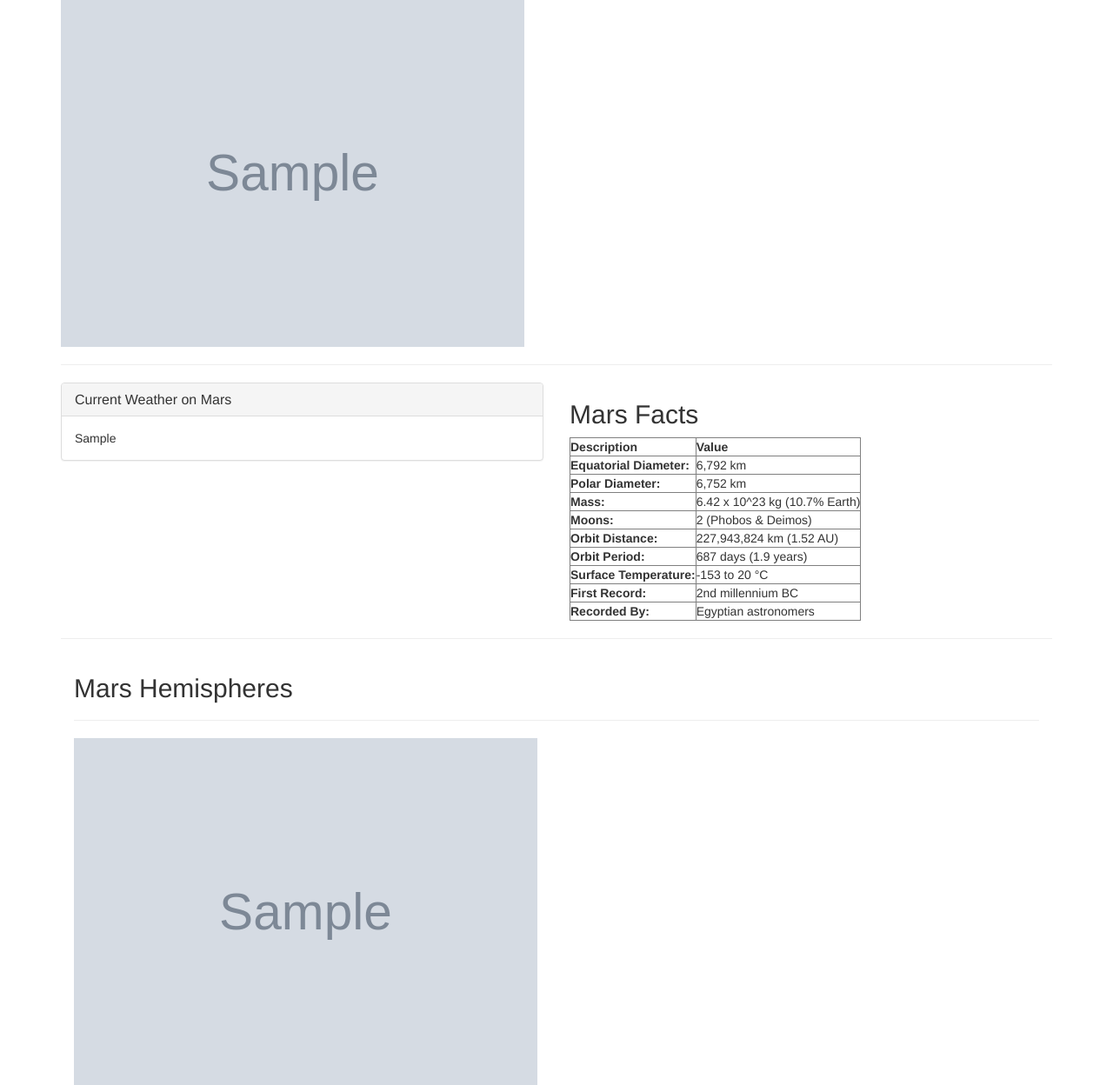
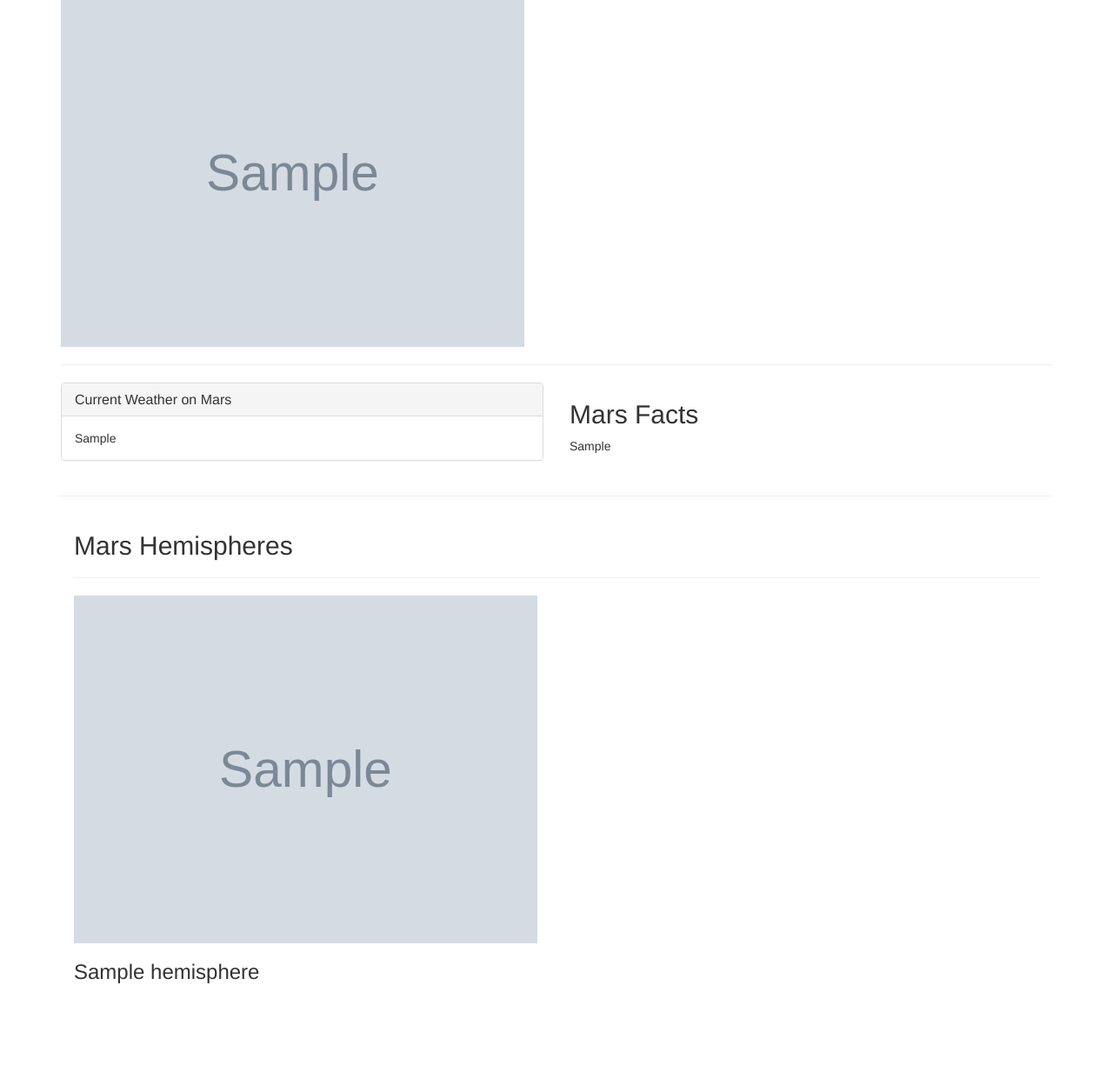
Before and after one commit to avangemert/mission-to-mars, a Flask app: page / in a window 1280 px wide. Shown: the part 531-1779 px from the top of the page at 87% size. After the commit the page ends 1662 px from the top, so only its background shows below. Run offline with Flask 2, Linux system fonts and the light colour scheme; grey boxes marked "Sample" are stand-in pictures; a database or web service that is not in the repository returns one stand-in record (values such as "Sample title"); some libraries are stand-ins or nearby versions.

Commit message:
fixed table rendering

```diff
--- a/templates/index.html
+++ b/templates/index.html
@@ -58,7 +58,7 @@
         <!--Second column-->
         <div class="col-xs-12 col-md-6">
           <h2>Mars Facts</h2>
-        <table border="1" class="dataframe">  <thead>    <tr style="text-align: right;"></tr>    <tr>      <th>Description</th>      <th>Value</th>    </tr>  </thead>  <tbody>    <tr>      <th>Equatorial Diameter:</th>      <td>6,792 km</td>    </tr>    <tr>      <th>Polar Diameter:</th>      <td>6,752 km</td>    </tr>    <tr>      <th>Mass:</th>      <td>6.42 x 10^23 kg (10.7% Earth)</td>    </tr>    <tr>      <th>Moons:</th>      <td>2 (Phobos &amp; Deimos)</td>    </tr>    <tr>      <th>Orbit Distance:</th>      <td>227,943,824 km (1.52 AU)</td>    </tr>    <tr>      <th>Orbit Period:</th>      <td>687 days (1.9 years)</td>    </tr>    <tr>      <th>Surface Temperature:</th>      <td>-153 to 20 °C</td>    </tr>    <tr>      <th>First Record:</th>      <td>2nd millennium BC</td>    </tr>    <tr>      <th>Recorded By:</th>      <td>Egyptian astronomers</td>    </tr>  </tbody></table>
+        <table border="1" class="dataframe">  {{mars_scrape.html_mars | safe}}</table>
         </div>
     </div>
 
```
